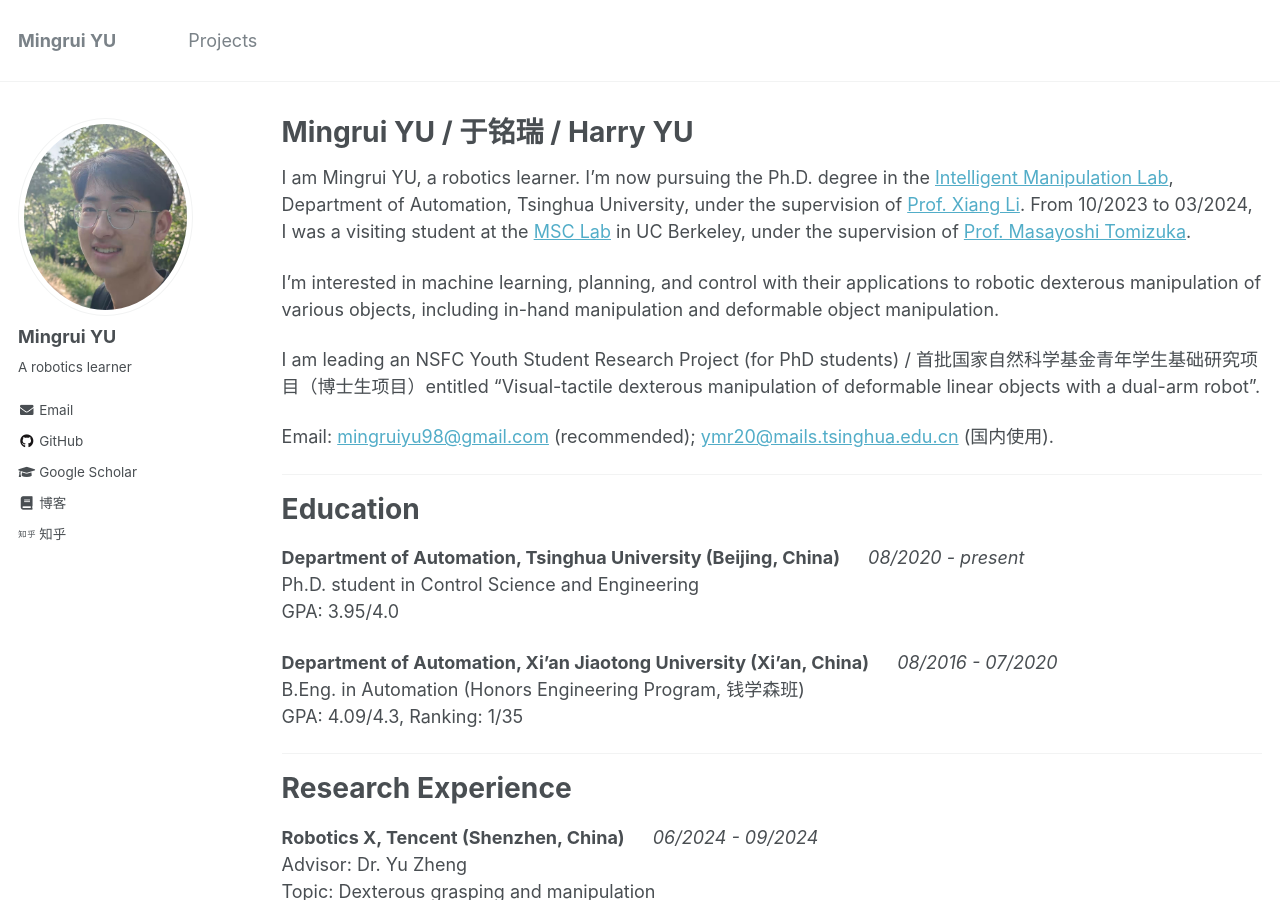
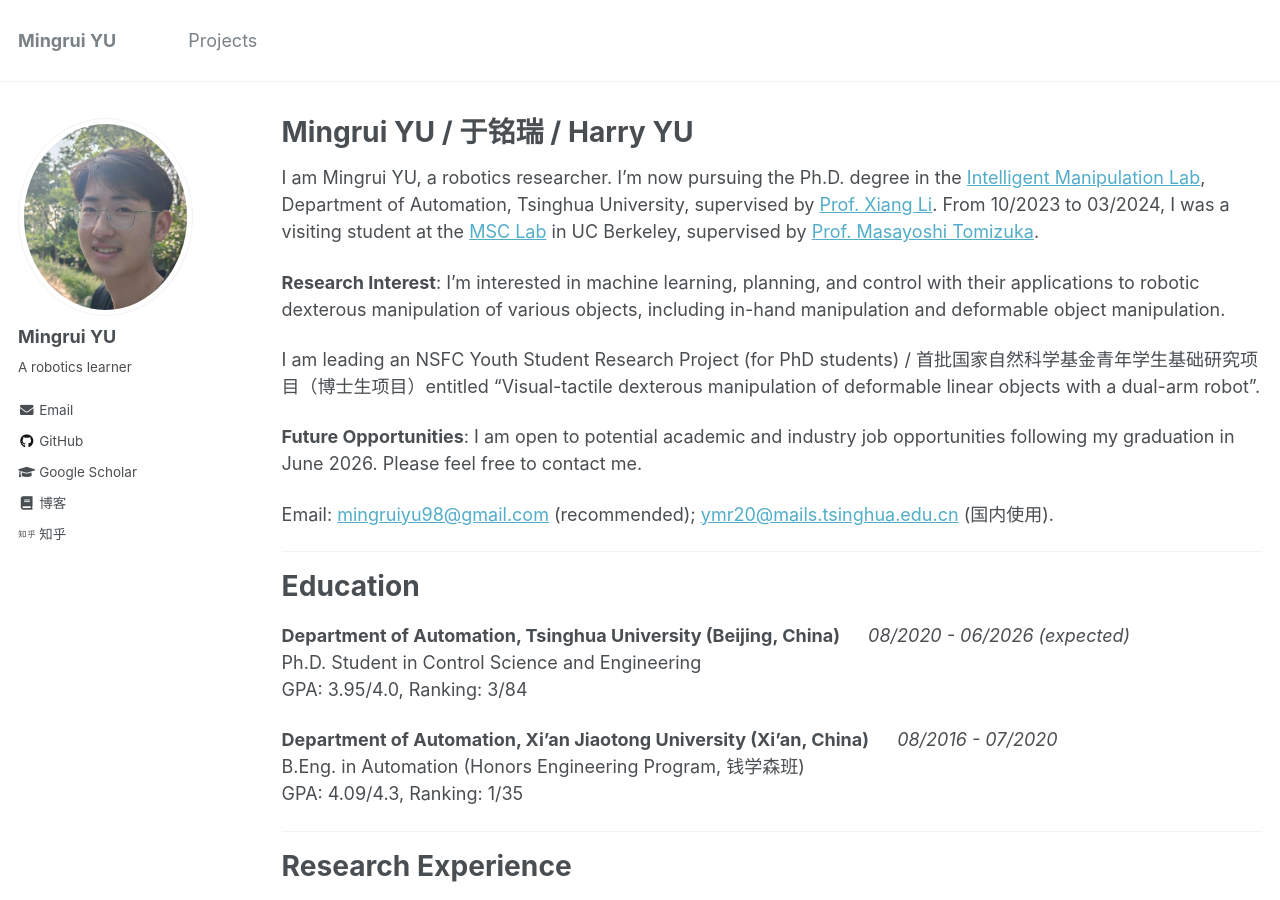
Before and after one commit to Mingrui-Yu/Mingrui-Yu.github.io, a Jekyll site: the page built from _pages/about.md, in a window 1280 px wide and 900 px high. Built offline with Jekyll 4.4.1, drawn with Linux system fonts in a browser that asks for light colours; some of the changed text lies outside the part shown.

Commit message:
Update about.md

```diff
--- a/_pages/about.md
+++ b/_pages/about.md
@@ -9,12 +9,14 @@ redirect_from:
   - /about.html
 ---
 
-I am Mingrui YU, a robotics learner. I'm now pursuing the Ph.D. degree in the [Intelligent Manipulation Lab](https://thu-irml.com), Department of Automation, Tsinghua University, under the supervision of [Prof. Xiang Li](https://sites.google.com/view/homepageoflixiang/home).
-From 10/2023 to 03/2024, I was a visiting student at the [MSC Lab](https://msc.berkeley.edu/) in UC Berkeley, under the supervision of [Prof. Masayoshi Tomizuka](https://me.berkeley.edu/people/masayoshi-tomizuka/).
+I am Mingrui YU, a robotics researcher. I'm now pursuing the Ph.D. degree in the [Intelligent Manipulation Lab](https://thu-irml.com), Department of Automation, Tsinghua University, supervised by [Prof. Xiang Li](https://sites.google.com/view/homepageoflixiang/home).
+From 10/2023 to 03/2024, I was a visiting student at the [MSC Lab](https://msc.berkeley.edu/) in UC Berkeley, supervised by [Prof. Masayoshi Tomizuka](https://me.berkeley.edu/people/masayoshi-tomizuka/).
 
-I'm interested in machine learning, planning, and control with their applications to robotic dexterous manipulation of various objects, including in-hand manipulation and deformable object manipulation.
+**Research Interest**: I'm interested in machine learning, planning, and control with their applications to robotic dexterous manipulation of various objects, including in-hand manipulation and deformable object manipulation.
 
 I am leading an NSFC Youth Student Research Project (for PhD students) / 首批国家自然科学基金青年学生基础研究项目（博士生项目）entitled "Visual-tactile dexterous manipulation of deformable linear objects with a dual-arm robot".
+
+**Future Opportunities**: I am open to potential academic and industry job opportunities following my graduation in June 2026. Please feel free to contact me.
 
 Email: [mingruiyu98@gmail.com](mailto:mingruiyu98@gmail.com) (recommended); [ymr20@mails.tsinghua.edu.cn](mailto:ymr20@mails.tsinghua.edu.cn) (国内使用).
 
@@ -22,9 +24,9 @@ Email: [mingruiyu98@gmail.com](mailto:mingruiyu98@gmail.com) (recommended); [ymr
 
 # Education
 
-**Department of Automation, Tsinghua University (Beijing, China)** &emsp; _08/2020 - present_
-Ph.D. student in Control Science and Engineering
-GPA: 3.95/4.0
+**Department of Automation, Tsinghua University (Beijing, China)** &emsp; _08/2020 - 06/2026 (expected)_
+Ph.D. Student in Control Science and Engineering
+GPA: 3.95/4.0, Ranking: 3/84
 
 **Department of Automation, Xi'an Jiaotong University (Xi'an, China)** &emsp; _08/2016 - 07/2020_
 B.Eng. in Automation (Honors Engineering Program, 钱学森班)
@@ -88,14 +90,14 @@ Topic: Reinforment learning for intelligent transportation system
 
 # Awards & Honors
 
+- China National Scholarship for Graduate Students (研究生国家奖学金) (Ranked First in the Department) &emsp; _2024_
 - Best Paper Award at [ICRA 2023 Workshop on Representing and Manipulating Deformable Objects](https://deformable-workshop.github.io/icra2023/) &emsp; _2023_
 - T.J. Tarn Best Paper Award in Robotics Finalist at 2023 IEEE ROBIO [[Certificate](https://mingrui-yu.github.io/files/23_ROBIO_award.pdf)] &emsp; _2023_
-- 清华大学综合优秀奖学金 (Tsinghua Comprehensive Excellence Scholarship) &emsp; _2022/2023_
-- 西安交大优秀毕业生 (Outstanding Graduate at XJTU) &emsp; _2020_
-- 西安交大一等奖学金 (First-Class Scholarship at XJTU) &emsp; _2019_
-- 国家奖学金 (China National Scholarship) &emsp; _2018_
-- 思源奖学金 (Siyuan Scholarship) &emsp; _2017_
-- 西安交大优秀学生 (Outstanding Student at XJTU) &emsp; _2017/2018/2019_
+- Tsinghua Comprehensive Excellence Scholarship (清华大学综合优秀奖学金) &emsp; _2022/2023_
+- Outstanding Graduate at XJTU (西安交大优秀毕业生) &emsp; _2020_
+- First-Class Scholarship at XJTU (西安交大一等奖学金) &emsp; _2019_
+- China National Scholarship for Undergraduate Students (本科生国家奖学金) &emsp; _2018_
+- Outstanding Student at XJTU (西安交大优秀学生) &emsp; _2017/2018/2019_
 
 ---
 
```
